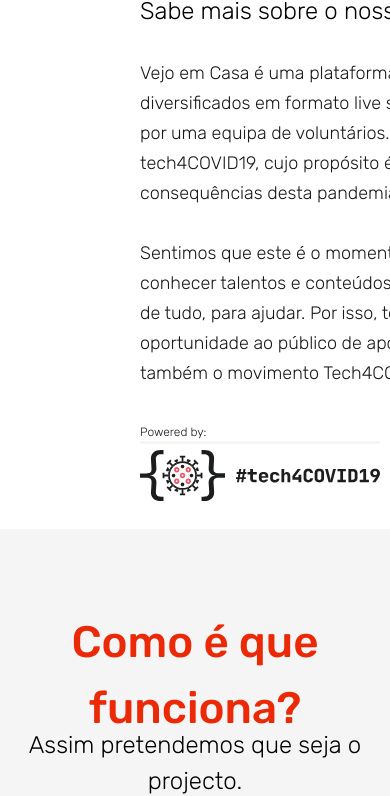
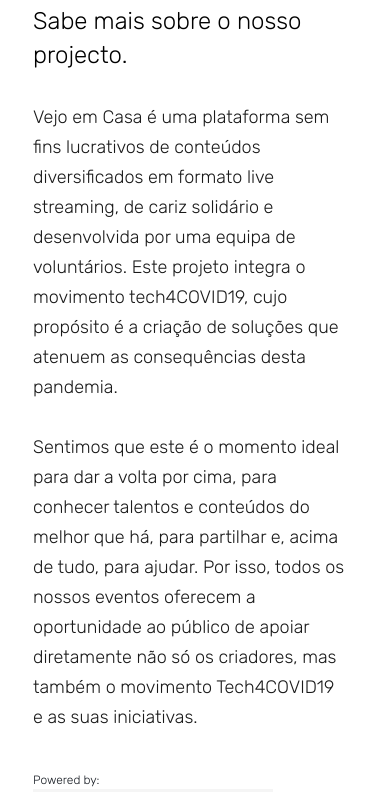
Before and after one commit to almeiduh/vejo-em-casa-fe, a React (Create React App) app: page / in a window 390 px wide. Shown: the part 761-1557 px from the top of the page. Built offline with nearby package versions, Linux system fonts and the light colour scheme; what axios-case-converter would draw is missing.

Commit message:
made AboutUs component responsive

```diff
--- a/src/pages/Landing/AboutUs.jsx
+++ b/src/pages/Landing/AboutUs.jsx
@@ -22,13 +22,16 @@
                     <h3 className={styles.title}>Sobre nós</h3>
                     <p className={styles.subtitle}>Sabe mais sobre o nosso projecto.</p>
                 </div>
+
                     <p className={styles.text}>
                         Vejo em Casa é uma plataforma sem fins lucrativos de conteúdos diversificados em formato live streaming, de cariz solidário e desenvolvida por uma equipa de voluntários. Este projeto integra o movimento tech4COVID19, cujo propósito é a criação de soluções que atenuem as consequências desta pandemia.
                         <br /><br />
                         Sentimos que este é o momento ideal para dar a volta por cima, para conhecer talentos e conteúdos do melhor que há, para partilhar e, acima de tudo, para ajudar. Por isso, todos os nossos eventos oferecem a oportunidade ao público de apoiar diretamente não só os criadores, mas também o movimento Tech4COVID19 e as suas iniciativas.
                     </p>
+                    <br />
                     <div className={styles.powered}>Powered by:</div>
                     <img src={logo} alt='Logotipo do #tech4COVID19' className={styles.logo} />
+
             </div>
 
             <div className={styles.smContainer}>
--- a/src/pages/Landing/aboutus.module.css
+++ b/src/pages/Landing/aboutus.module.css
@@ -40,7 +40,7 @@
 }
 
 .text {
-    height: 335px;
+    height: auto;
 
     text-align: left;
     color: #1A1A1A;
@@ -61,6 +61,7 @@
 
 .logo {
     max-width: 240px;
+    margin-bottom: 10px;
 }
 
 .smContainer {
@@ -116,28 +117,89 @@
 }
 
 @media (max-width: 1400px) {
+    .bgContainer {
+        height: 730px;
+    }
+
     .mdContainer {
-        left: 140px;
-        width: 605px;
+        left: 190px;
+        width: 460px;
     }
 
     .powered {
-        margin-top: 30px;
+        margin-top: 0;
     }
 
     .smContainer {
-        top: -490px;
-        left: 756px;
-        width: 467px;
+        top: -560px;
+        left: 650px;
+        width: 540px;
     }
 
     .icons > div {
         width: 125px;
         height: 125px;
-        margin: 15px;
+        margin: 12px;
     }
 
     .icons > div > img {
         margin: 17px 16px 36px 15px;
     }
 }
+
+@media (max-width: 1000px) {
+    .smContainer {
+        top: 20px;
+        left: 150px;
+    }
+
+    .bgContainer {
+        display: block;
+        justify-content: center;
+        height: auto;
+    }
+
+    .icons {
+        width: 470px;
+    }
+
+    .icons > div {
+        width: 115px;
+        height: 115px;
+        margin: 12px;
+    }
+
+    .powered {
+        margin-top: 0;
+    }
+}
+
+@media (max-width: 750px) {
+    .smContainer {
+        display: none;
+    }
+}
+
+@media (min-width: 550px) {}
+
+
+@media (max-width: 440px) {
+    .bgContainer {
+        height: auto;
+    }
+
+    .powered {
+        margin-top: 15px;
+    }
+
+    .mdContainer {
+        position: relative;
+        display: flex;
+        flex-direction: column;
+        justify-content: center;
+        width: 100%;
+        max-width: 80%;
+        left: 0;
+        margin-left: 33px;
+    }
+}
```
Lines whose indentation alone changed are shown as unchanged.
